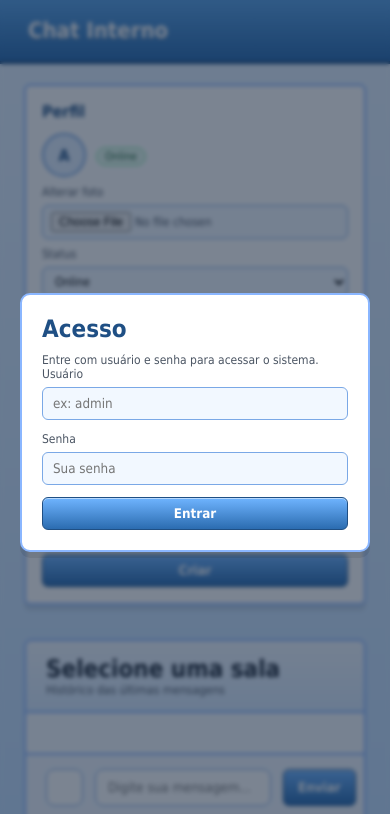
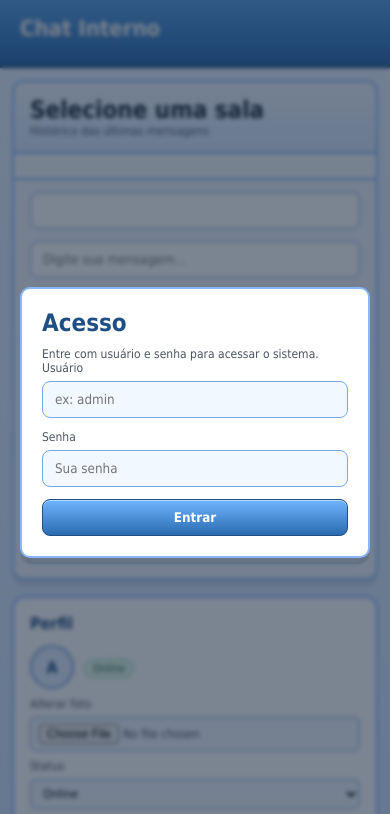
Before and after one commit to arcones-hub/chatloja, a website: page public/index.html in a window 390 px wide. Shown: the top 814 px of the page. Drawn offline with Linux system fonts and the light colour scheme.

Commit message:
Improve responsive layout and spacing

```diff
--- a/docs/styles.css
+++ b/docs/styles.css
@@ -417,7 +417,7 @@ button.ghost {
 
 .message-gif {
   margin-top: 8px;
-  max-width: 260px;
+  max-width: 100%;
   border-radius: 8px;
   border: 1px solid #1e293b;
 }
@@ -486,3 +486,30 @@ button.ghost {
     grid-template-columns: 1fr;
   }
 }
+
+@media (max-width: 640px) {
+  .app-header {
+    flex-direction: column;
+    align-items: flex-start;
+    gap: 8px;
+  }
+
+  #app {
+    padding: 24px 16px 32px;
+  }
+
+  .chat-input {
+    flex-direction: column;
+    align-items: stretch;
+  }
+
+  .gif-url {
+    flex-direction: column;
+  }
+
+  .user-row {
+    flex-direction: column;
+    align-items: flex-start;
+    gap: 8px;
+  }
+}
--- a/public/styles.css
+++ b/public/styles.css
@@ -9,6 +9,9 @@
   --muted: #4b5563;
   --border: #8ab6ff;
   --shadow: 0 6px 0 rgba(0, 0, 0, 0.08);
+  --radius: 12px;
+  --radius-sm: 8px;
+  --gap: 16px;
 }
 
 * {
@@ -19,7 +22,7 @@
 }
 
 body {
-  background: linear-gradient(180deg, #e6f2ff 0%, #bcdcff 100%);
+  background: linear-gradient(180deg, #eaf3ff 0%, #c8e1ff 100%);
   color: var(--text);
 }
 
@@ -91,7 +94,7 @@ body.theme-light .chat-body {
 }
 
 .app-header {
-  padding: 18px 28px;
+  padding: 16px 20px;
   display: flex;
   align-items: center;
   justify-content: space-between;
@@ -113,18 +116,18 @@ body.theme-light .chat-body {
 .layout {
   flex: 1;
   display: grid;
-  grid-template-columns: 300px 1fr;
-  gap: 18px;
-  padding: 20px 24px 28px;
+  grid-template-columns: 320px 1fr;
+  gap: var(--gap);
+  padding: 16px 20px 24px;
 }
 
 .card {
   background: var(--card);
   padding: 16px;
-  border-radius: 6px;
+  border-radius: var(--radius);
   border: 2px solid var(--border);
   box-shadow: var(--shadow);
-  margin-bottom: 16px;
+  margin-bottom: var(--gap);
 }
 
 .card h2 {
@@ -148,15 +151,15 @@ body.theme-light .chat-body {
 }
 
 .form input {
-  padding: 8px 10px;
-  border-radius: 6px;
+  padding: 10px 12px;
+  border-radius: var(--radius-sm);
   border: 1px solid #7aa8e6;
   background: #f2f8ff;
 }
 
 button {
-  padding: 8px 14px;
-  border-radius: 6px;
+  padding: 10px 14px;
+  border-radius: var(--radius-sm);
   border: 1px solid #1f4f84;
   background: linear-gradient(180deg, #6fb4ff 0%, #2b6cb0 100%);
   color: white;
@@ -212,7 +215,7 @@ button.ghost {
 
 .chat {
   background: var(--card);
-  border-radius: 8px;
+  border-radius: var(--radius);
   border: 2px solid var(--border);
   box-shadow: var(--shadow);
   display: flex;
@@ -221,14 +224,14 @@ button.ghost {
 }
 
 .chat-header {
-  padding: 14px 20px;
+  padding: 14px 16px;
   border-bottom: 2px solid var(--border);
   background: linear-gradient(180deg, #f1f7ff 0%, #d9ebff 100%);
 }
 
 .chat-body {
   flex: 1;
-  padding: 20px;
+  padding: 16px;
   overflow-y: auto;
   display: flex;
   flex-direction: column;
@@ -238,8 +241,8 @@ button.ghost {
 
 .message {
   background: #ffffff;
-  padding: 10px 14px;
-  border-radius: 10px;
+  padding: 10px 12px;
+  border-radius: var(--radius-sm);
   border: 1px solid #c7ddff;
   box-shadow: inset 0 1px 0 rgba(255, 255, 255, 0.8);
 }
@@ -263,7 +266,7 @@ button.ghost {
 
 .message-gif {
   margin-top: 8px;
-  max-width: 260px;
+  max-width: 100%;
   border-radius: 8px;
   border: 1px solid #c7ddff;
 }
@@ -278,14 +281,14 @@ button.ghost {
 .chat-input {
   display: flex;
   gap: 12px;
-  padding: 14px 20px;
+  padding: 12px 16px;
   border-top: 2px solid var(--border);
   background: #f1f7ff;
 }
 
 .chat-input input {
   flex: 1;
-  border-radius: 8px;
+  border-radius: var(--radius-sm);
   border: 1px solid #7aa8e6;
   padding: 10px 12px;
   background: #ffffff;
@@ -293,7 +296,7 @@ button.ghost {
 
 .tool-btn {
   padding: 8px 10px;
-  border-radius: 8px;
+  border-radius: var(--radius-sm);
   border: 1px solid #7aa8e6;
   background: #ffffff;
   font-size: 16px;
@@ -304,7 +307,7 @@ button.ghost {
   display: flex;
   flex-direction: column;
   gap: 10px;
-  padding: 12px 20px 16px;
+  padding: 12px 16px 16px;
   background: #f1f7ff;
   border-top: 1px dashed #c7ddff;
 }
@@ -522,4 +525,51 @@ button.ghost {
   .layout {
     grid-template-columns: 1fr;
   }
+
+  .sidebar {
+    order: 2;
+  }
+
+  .chat {
+    order: 1;
+  }
 }
+
+@media (max-width: 640px) {
+  .app-header {
+    flex-direction: column;
+    align-items: flex-start;
+    gap: 8px;
+  }
+
+  .layout {
+    padding: 12px;
+  }
+
+  .card {
+    margin-bottom: 12px;
+  }
+
+  .chat-body {
+    padding: 12px;
+  }
+
+  .chat-input {
+    flex-direction: column;
+    align-items: stretch;
+  }
+
+  .message-tools {
+    padding: 10px 12px 14px;
+  }
+
+  .gif-url {
+    flex-direction: column;
+  }
+
+  .user-row {
+    flex-direction: column;
+    align-items: flex-start;
+    gap: 8px;
+  }
+}
```
